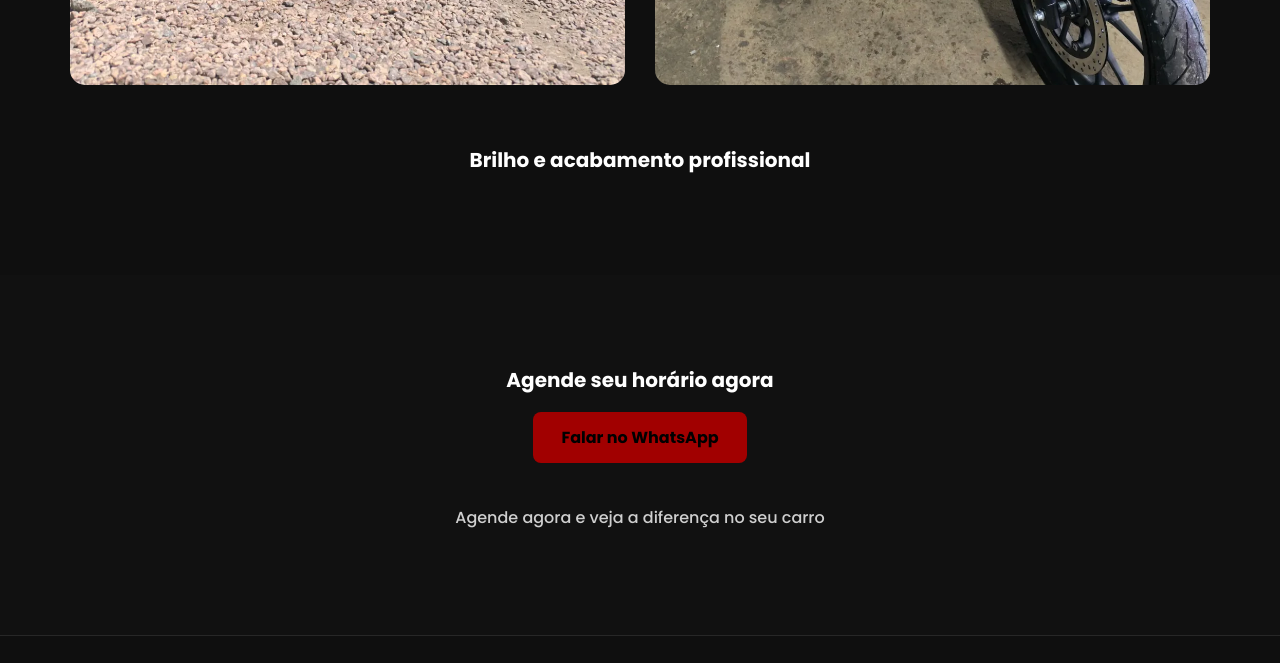
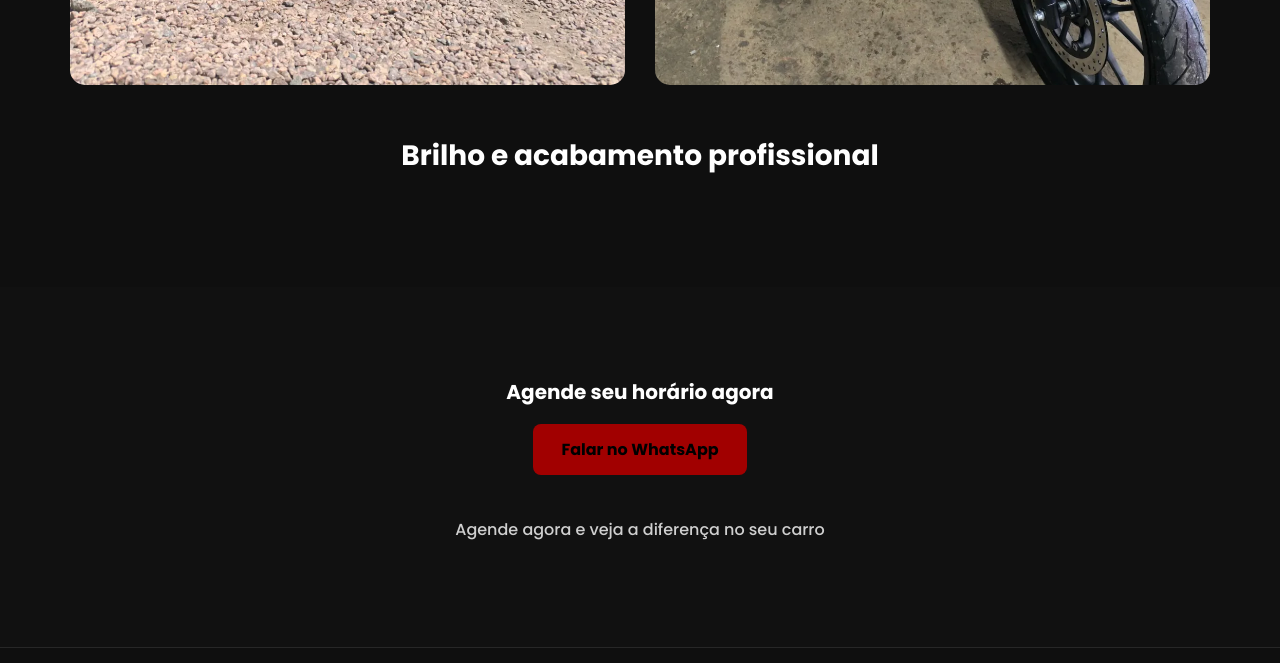
Before and after one commit to andreyPRdev/landing-JR, a plain HTML site: page index.html in a window 1280 px wide. Shown: the part 2100-2763 px from the top of the page. Drawn offline with Linux system fonts and the light colour scheme.

Commit message:
Update index.html

```diff
--- a/index.html
+++ b/index.html
@@ -41,7 +41,7 @@
 
   </div>
 
- <h3>Brilho e acabamento profissional</h3>
+ <h2>Brilho e acabamento profissional</h3>
 
 </section>
 
```
